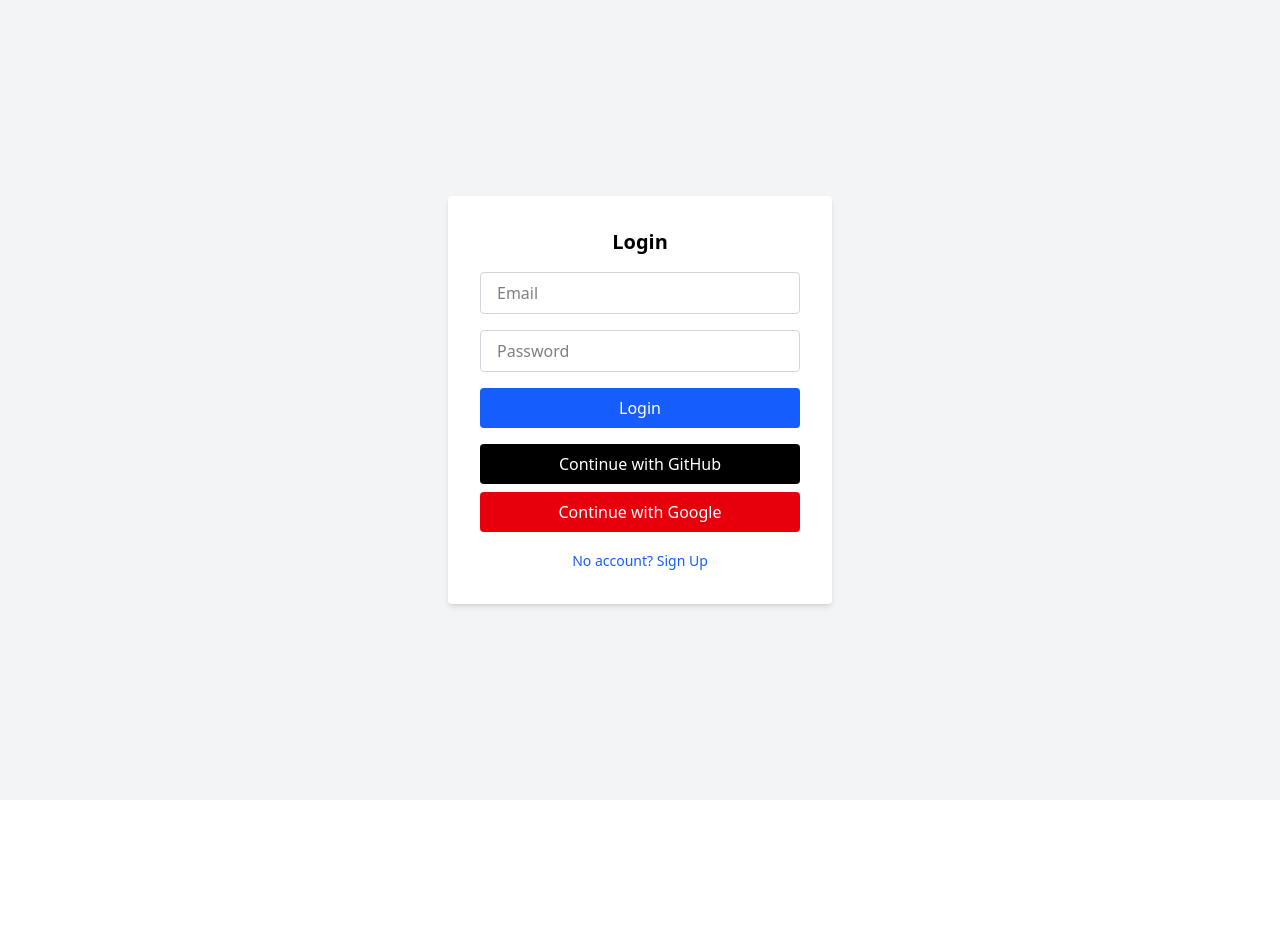
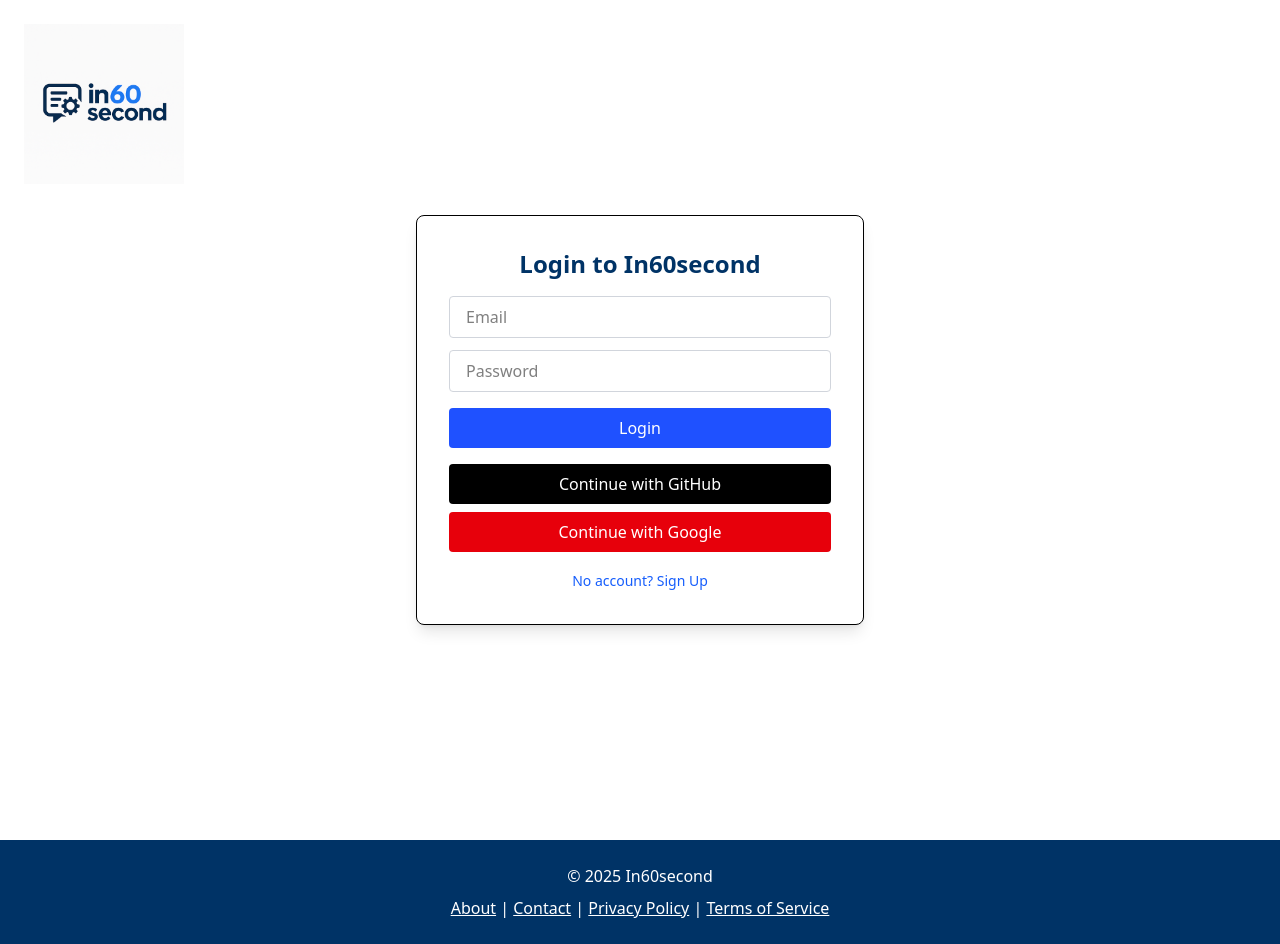
Before and after one commit to DhiatopG/ai-bot-builder, a Next.js app: page /login in a window 1280 px wide. Before the commit the page ends 800 px from the top, so only its background shows below. Built offline with nearby package versions, Linux system fonts and the light colour scheme.

Commit message:
Added final login page with branding and footer

```diff
--- a/src/app/login/page.tsx
+++ b/src/app/login/page.tsx
@@ -1,5 +1,7 @@
 'use client'
 
+import Image from 'next/image'
+import Link from 'next/link'
 import { useState } from 'react'
 import { signIn } from 'next-auth/react'
 
@@ -36,30 +38,37 @@
   }
 
   return (
-    <div className="flex items-center justify-center h-screen bg-gray-100">
-      <div className="bg-white p-8 rounded shadow-md w-full max-w-sm space-y-4">
-        <h2 className="text-xl font-semibold text-center">{mode === 'login' ? 'Login' : 'Sign Up'}</h2>
+    <div className="relative min-h-screen bg-white">
+      <div className="absolute top-6 left-6">
+        <Image src="/logo.png" alt="In60second Logo" width={160} height={50} />
+      </div>
+
+      <div className="flex items-center justify-center min-h-screen px-4 pt-20 pb-10">
+        <div className="bg-white p-8 rounded-lg shadow-lg w-full max-w-md border">
+          <h2 className="text-2xl font-semibold text-center text-[#003366] mb-4">
+            {mode === 'login' ? 'Login to In60second' : 'Create your account'}
+          </h2>
           <input
             type="email"
             placeholder="Email"
-          className="w-full border border-gray-300 px-4 py-2 rounded"
+            className="w-full border border-gray-300 px-4 py-2 rounded mb-3"
             value={email}
             onChange={(e) => setEmail(e.target.value)}
           />
           <input
             type="password"
             placeholder="Password"
-          className="w-full border border-gray-300 px-4 py-2 rounded"
+            className="w-full border border-gray-300 px-4 py-2 rounded mb-4"
             value={password}
             onChange={(e) => setPassword(e.target.value)}
           />
           <button
             onClick={handleAuth}
-          className="w-full bg-blue-600 text-white py-2 rounded"
+            className="w-full bg-[#1F51FF] hover:bg-blue-700 text-white py-2 rounded mb-4"
           >
             {mode === 'login' ? 'Login' : 'Sign Up'}
           </button>
-        <div className="flex flex-col gap-2">
+          <div className="flex flex-col gap-2 mb-4">
             <button
               onClick={() => signIn('github', { callbackUrl: '/dashboard' })}
               className="w-full bg-black text-white py-2 rounded"
@@ -79,8 +88,19 @@
           >
             {mode === 'login' ? 'No account? Sign Up' : 'Have an account? Login'}
           </button>
-        {error && <p className="text-red-500 text-sm text-center">{error}</p>}
+          {error && <p className="text-red-500 text-sm text-center mt-2">{error}</p>}
         </div>
+      </div>
+
+      <footer className="bg-[#003366] text-white text-center py-6 mt-10">
+        <p>© 2025 In60second</p>
+        <p className="mt-2">
+          <Link href="/about" className="underline">About</Link> |{' '}
+          <Link href="/contact" className="underline">Contact</Link> |{' '}
+          <Link href="/privacy" className="underline">Privacy Policy</Link> |{' '}
+          <Link href="/terms" className="underline">Terms of Service</Link>
+        </p>
+      </footer>
     </div>
   )
 }
```
Lines whose indentation alone changed are shown as unchanged.
